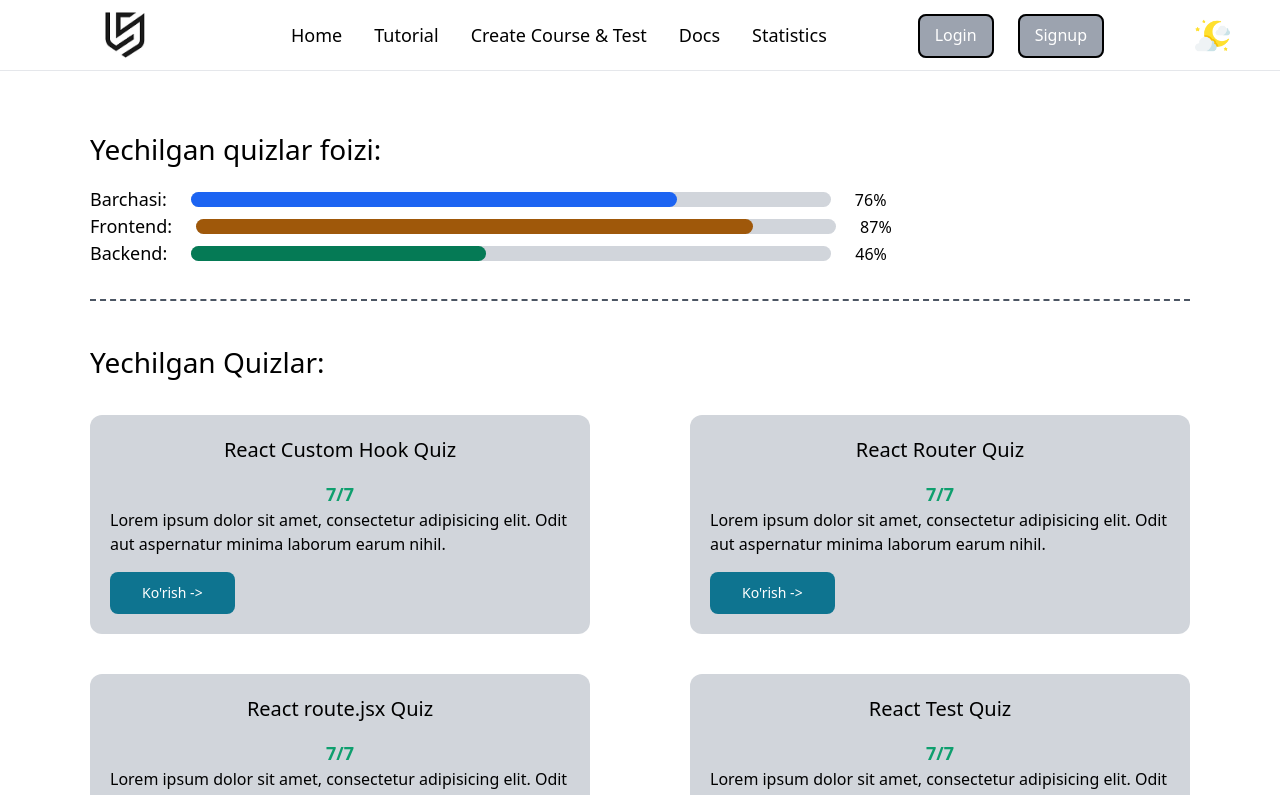
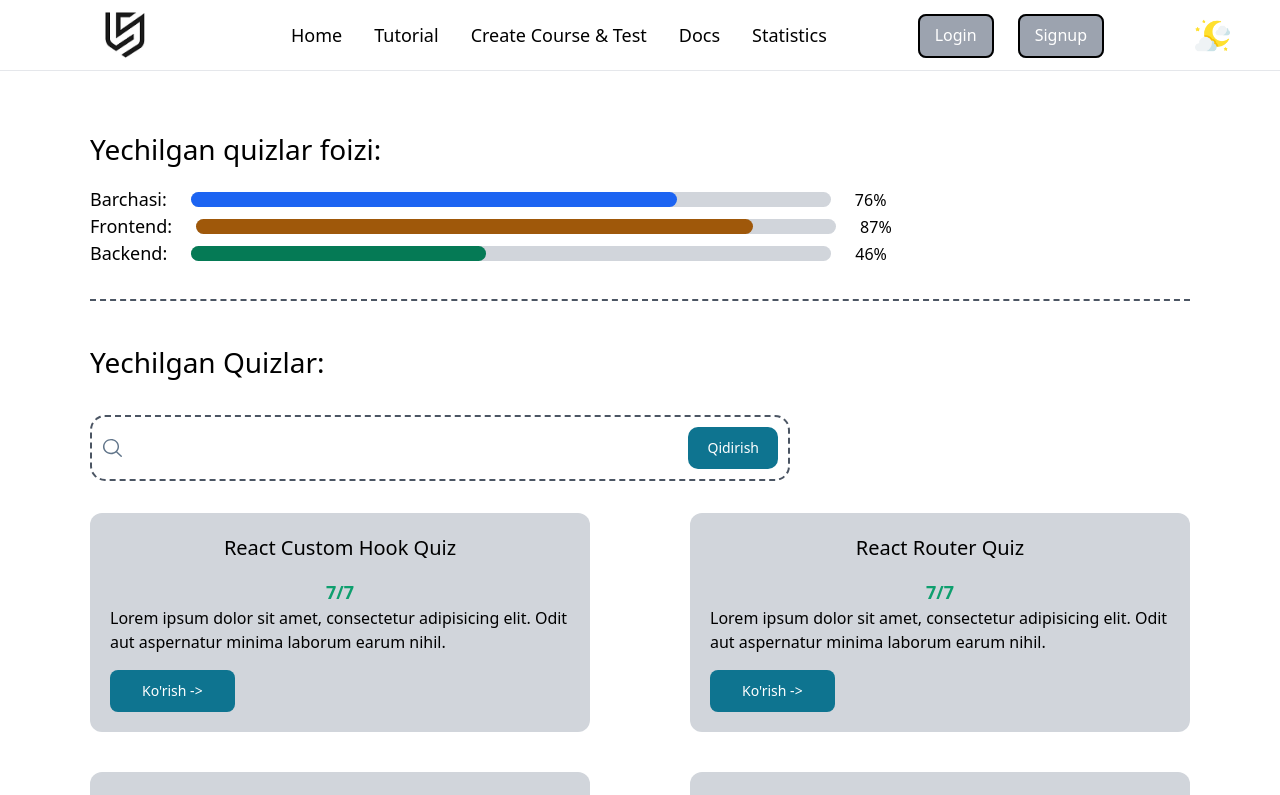
Before and after one commit to ammoriddin/LSAI, a React (Vite) app: page /statistics in a window 1280 px wide. Shown: the top 795 px of the page. Built offline with nearby package versions, Linux system fonts and the light colour scheme.

Commit message:
Add search panel

```diff
--- a/src/components/statistics/quiz-statistics.jsx
+++ b/src/components/statistics/quiz-statistics.jsx
@@ -1,10 +1,19 @@
 import React from 'react'
 import QuizCard from '../card/quiz-card'
+import { Button, TextInput } from 'flowbite-react'
+import searchIcon from '../../assets/search-icon.svg'
 
 export default function QuizStatistics() {
   return (
     <div className='w-full mb-10'>
         <h1 className='text-[28px] font-[500] mb-8'>Yechilgan Quizlar:</h1>
+        <div className='p-[10px] border-[2px] border-gray-600 border-dashed mb-8 w-[700px] items-center flex justify-between rounded-[15px] bg-white '>
+            <div className='w-[25px]'>
+                <img className='w-full' src={searchIcon} alt="" />
+            </div>
+            <TextInput className='w-full input font-[600]' />
+            <Button className='rounded-[10px]'>Qidirish</Button>
+        </div>
         <div className='flex flex-wrap gap-10 justify-between items-center'>
             <QuizCard id={12} title={'React Custom Hook Quiz'} describe={'Lorem ipsum dolor sit amet, consectetur adipisicing elit. Odit aut aspernatur minima laborum earum nihil.'} />
             <QuizCard id={12} title={'React Router Quiz'} describe={'Lorem ipsum dolor sit amet, consectetur adipisicing elit. Odit aut aspernatur minima laborum earum nihil.'} />
```
